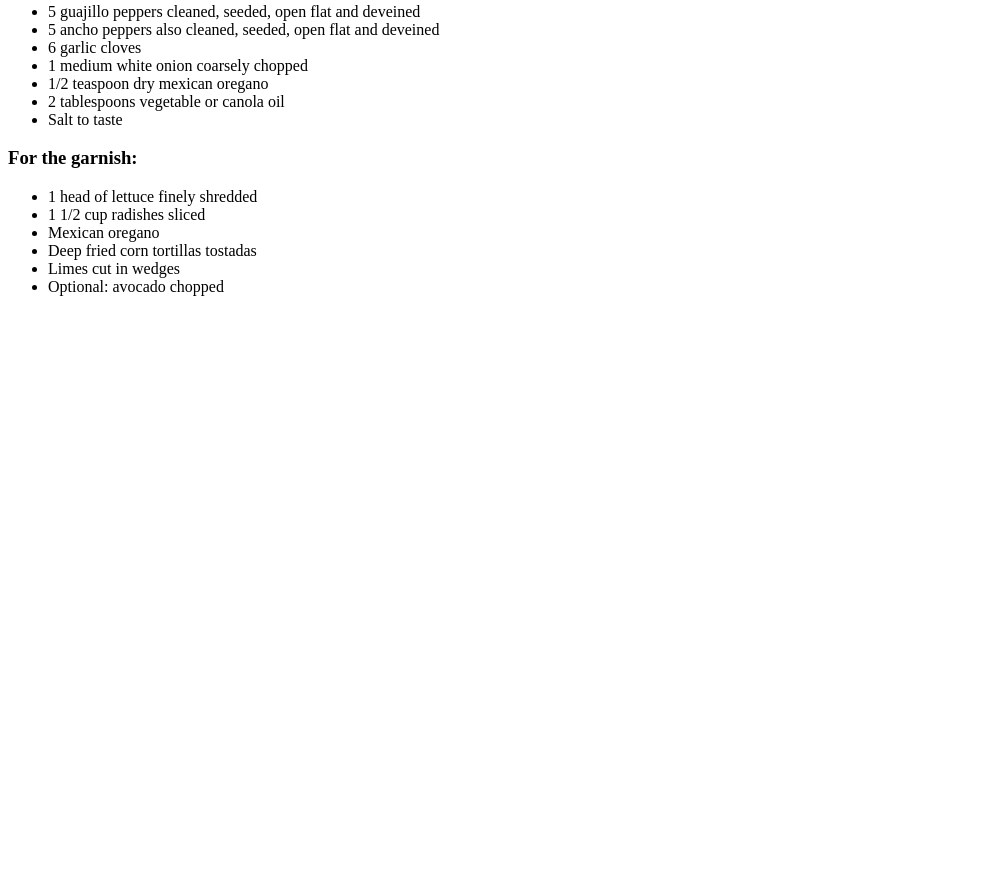
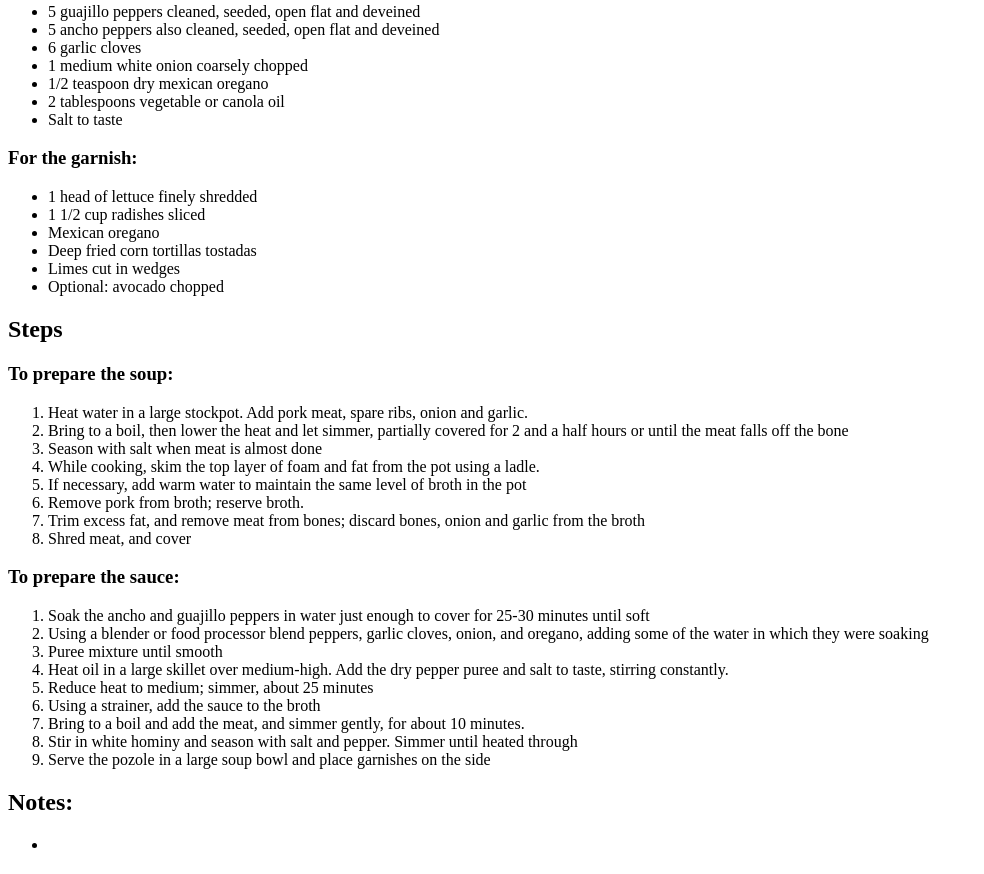
Before and after one commit to Gesem-Martinez/odin-recipes, a plain HTML site: page recipes/pozole.html in a window 1280 px wide. Shown: the part 627-1501 px from the top of the page, without its empty margins (0-984 px from the left). Before the commit the page ends 939 px from the top, so only its background shows below. Drawn offline with Linux system fonts and the light colour scheme.

Commit message:
Add preparation steps to the pozole page

```diff
--- a/recipes/pozole.html
+++ b/recipes/pozole.html
@@ -60,7 +60,36 @@
             <li>Optional: avocado chopped</li>
         </ul>
 
+        <h2>Steps</h2>
+        <h3>To prepare the soup:</h3>
+        <ol>
+            <li>Heat water in a large stockpot. Add pork meat, spare ribs, onion and garlic.</li>
+            <li>Bring to a boil, then lower the heat and let simmer, partially covered for 2 and a half hours or until the meat falls off the bone</li>
+            <li>Season with salt when meat is almost done</li>
+            <li>While cooking, skim the top layer of foam and fat from the pot using a ladle.</li>
+            <li>If necessary, add warm water to maintain the same level of broth in the pot</li>
+            <li>Remove pork from broth; reserve broth.</li>
+            <li>Trim excess fat, and remove meat from bones; discard bones, onion and garlic from the broth</li>
+            <li>Shred meat, and cover</li>
+        </ol>
+        <h3>To prepare the sauce:</h3>
+        <ol>
+            <li>Soak the ancho and guajillo peppers in water just enough to cover for 25-30 minutes until soft</li>
+            <li>Using a blender or food processor blend peppers, garlic cloves, onion, and oregano, adding some of the water in which they were soaking</li>
+            <li>Puree mixture until smooth</li>
+            <li>Heat oil in a large skillet over medium-high. Add the dry pepper puree and salt to taste, stirring constantly.</li>
+            <li>Reduce heat to medium; simmer, about 25 minutes</li>
+            <li>Using a strainer, add the sauce to the broth</li>
+            <li>Bring to a boil and add the meat, and simmer gently, for about 10 minutes.</li>
+            <li>Stir in white hominy and season with salt and pepper. Simmer until heated through</li>
+            <li>Serve the pozole in a large soup bowl and place garnishes on the side</li>
+        </ol>
 
+        <h2>Notes:</h2>
+        <ul>
+            <li><p>
 
+            </p></li>
+        </ul>
     </body>
 </html>
```
